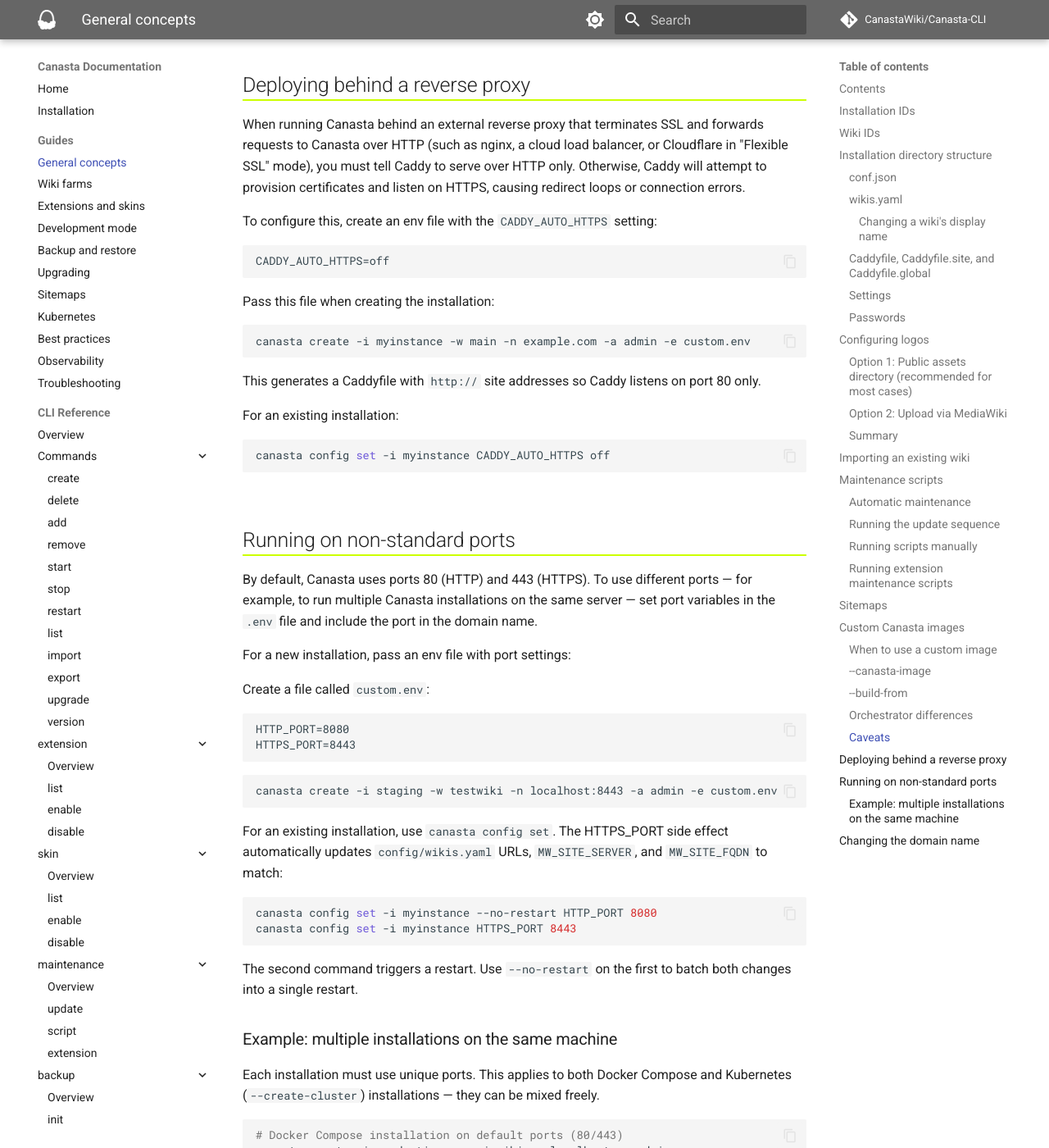
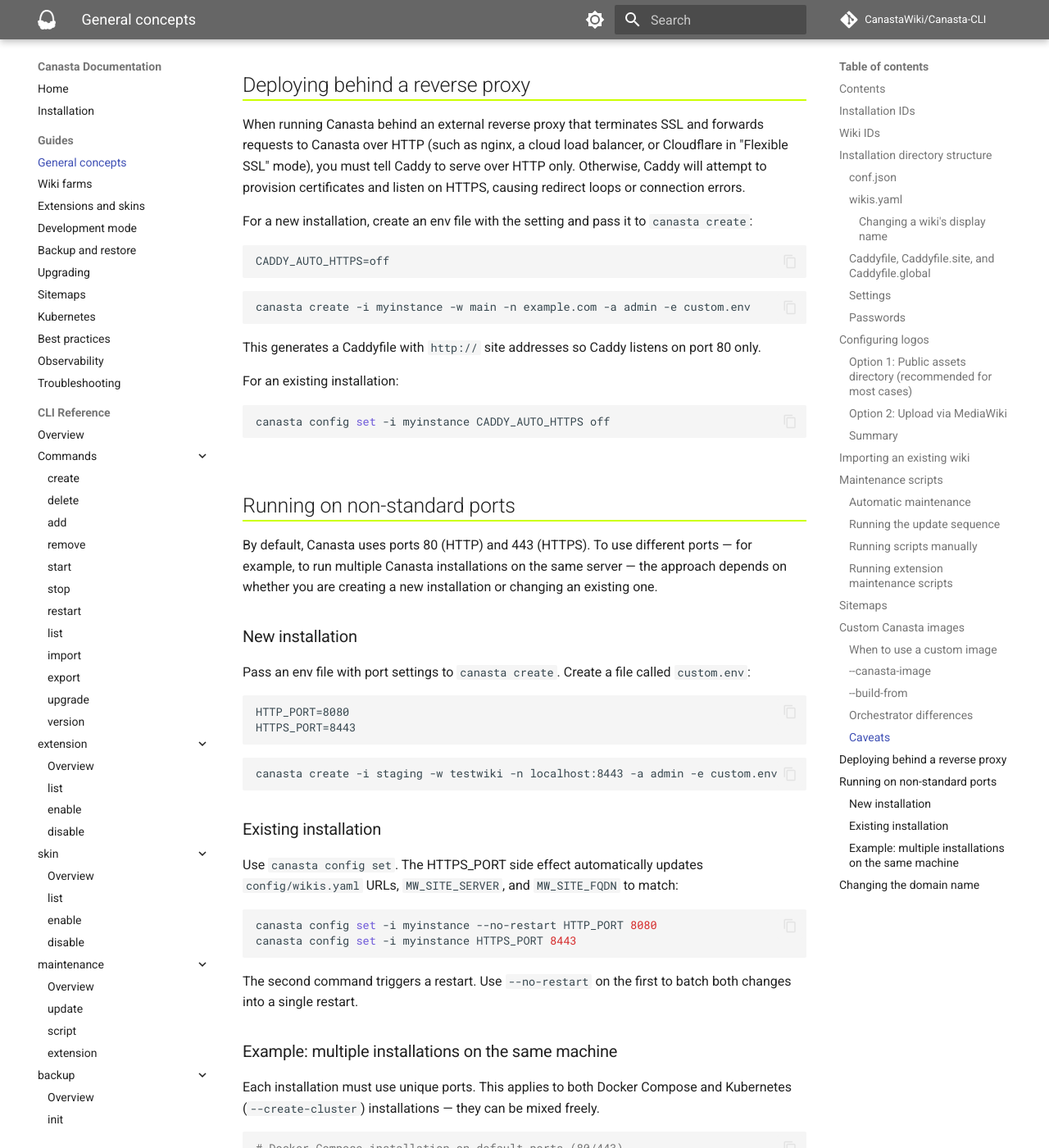
Before and after one commit to CanastaWiki/Canasta-CLI, an MkDocs documentation site: the page built from docs/guide/general-concepts.md, in a window 1280 px wide and 1400 px high, scrolled down 10855 px. Shown: the whole window at 82% size. Built offline with MkDocs 1.6.1 and Material for MkDocs 9.7.7, drawn with Linux system fonts in a browser that asks for light colours; comment, search, counter and statistics services are not loaded.

Commit message:
Clarify new vs existing installation workflows in docs
Make the distinction explicit: use -e flag with canasta create for new
installations, use canasta config set for existing ones. Add missing
new-installation path for Elasticsearch. Add subheadings to the ports
section for clarity.

````diff
--- a/docs/guide/general-concepts.md
+++ b/docs/guide/general-concepts.md
@@ -438,13 +438,11 @@
 
 When running Canasta behind an external reverse proxy that terminates SSL and forwards requests to Canasta over HTTP (such as nginx, a cloud load balancer, or Cloudflare in "Flexible SSL" mode), you must tell Caddy to serve over HTTP only. Otherwise, Caddy will attempt to provision certificates and listen on HTTPS, causing redirect loops or connection errors.
 
-To configure this, create an env file with the `CADDY_AUTO_HTTPS` setting:
+For a new installation, create an env file with the setting and pass it to `canasta create`:
 
 ```env
 CADDY_AUTO_HTTPS=off
 ```
-
-Pass this file when creating the installation:
 
 ```bash
 canasta create -i myinstance -w main -n example.com -a admin -e custom.env
@@ -462,11 +460,11 @@
 
 ## Running on non-standard ports
 
-By default, Canasta uses ports 80 (HTTP) and 443 (HTTPS). To use different ports — for example, to run multiple Canasta installations on the same server — set port variables in the `.env` file and include the port in the domain name.
+By default, Canasta uses ports 80 (HTTP) and 443 (HTTPS). To use different ports — for example, to run multiple Canasta installations on the same server — the approach depends on whether you are creating a new installation or changing an existing one.
 
-For a new installation, pass an env file with port settings:
+### New installation
 
-Create a file called `custom.env`:
+Pass an env file with port settings to `canasta create`. Create a file called `custom.env`:
 ```env
 HTTP_PORT=8080
 HTTPS_PORT=8443
@@ -476,7 +474,9 @@
 canasta create -i staging -w testwiki -n localhost:8443 -a admin -e custom.env
 ```
 
-For an existing installation, use `canasta config set`. The HTTPS_PORT side effect automatically updates `config/wikis.yaml` URLs, `MW_SITE_SERVER`, and `MW_SITE_FQDN` to match:
+### Existing installation
+
+Use `canasta config set`. The HTTPS_PORT side effect automatically updates `config/wikis.yaml` URLs, `MW_SITE_SERVER`, and `MW_SITE_FQDN` to match:
 
 ```bash
 canasta config set -i myinstance --no-restart HTTP_PORT 8080
````
Also changed, not shown: docs/guide/extensions-and-skins.md (+13 -1 lines).
